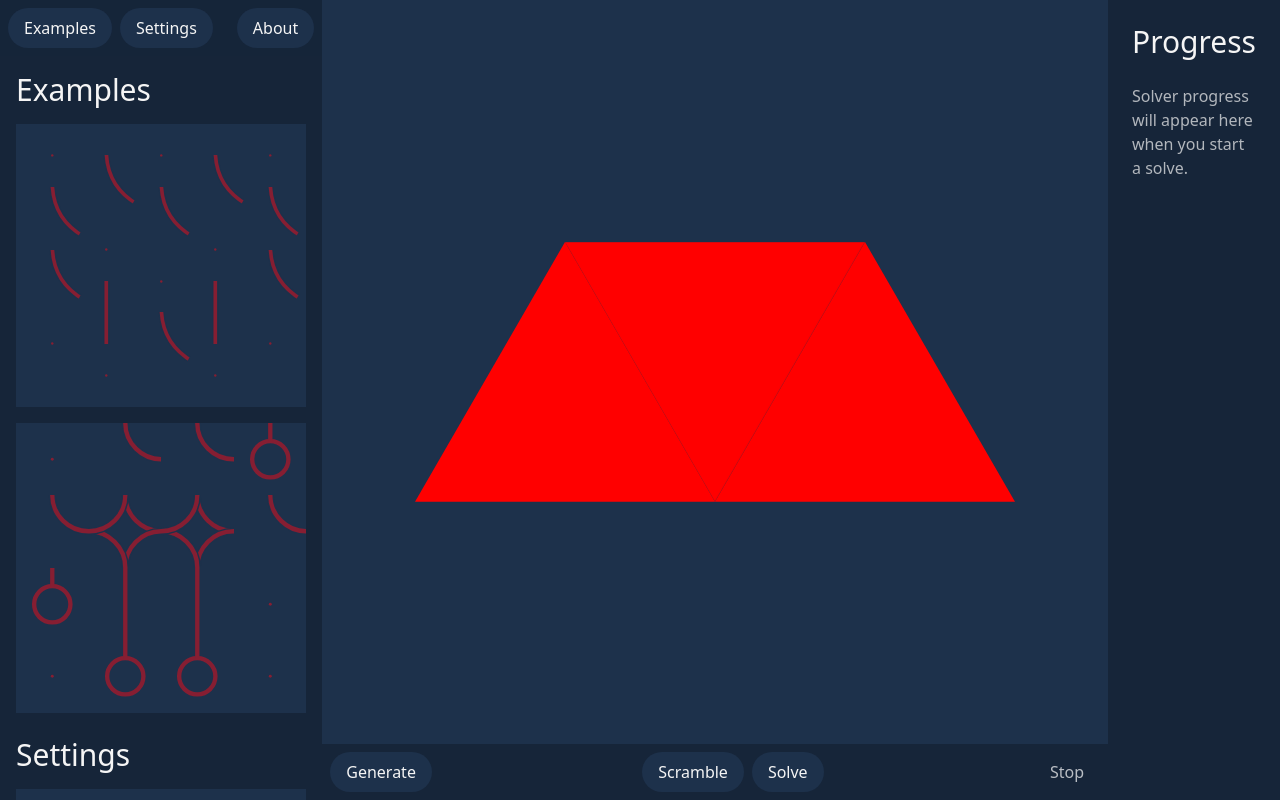
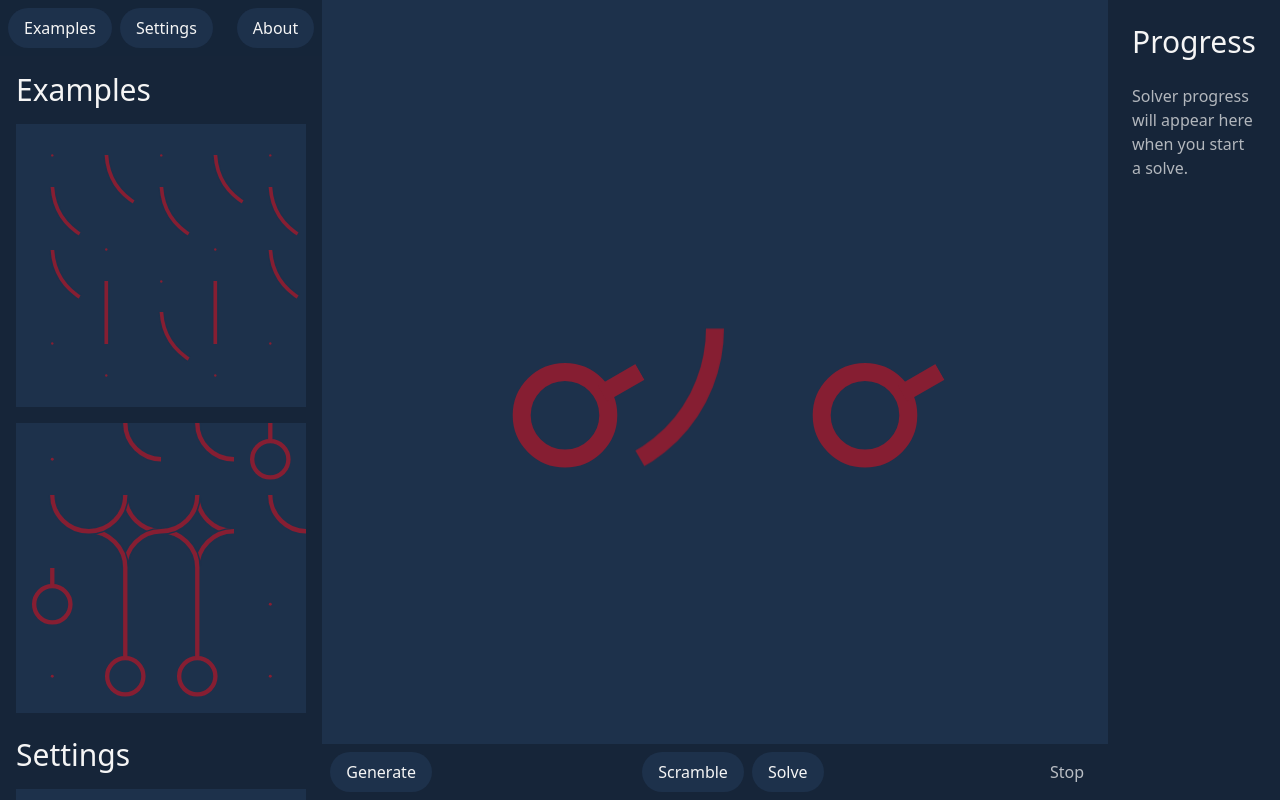
Before and after one commit to tomhooijenga/Infinity-loop-solver, a Vue app: page / in a window 1280 px wide. Built offline with nearby package versions, Linux system fonts and the light colour scheme.

Commit message:
Add triangle tile shapes

```diff
--- a/src/components/triangle/Grid.vue
+++ b/src/components/triangle/Grid.vue
@@ -3,7 +3,7 @@
     <Tile
       v-for="(tile, index) of tiles"
       :key="tile.type + index"
-      :style="tileStyle(tile, index)"
+      :style="tileStyle(tile)"
       :tile="tile"
       class="tile transition hover:bg-dark/50"
       :class="{
@@ -47,19 +47,29 @@ const gridStyle = computed((): CSSProperties => {
   };
 });
 
+function pointyUp(tile: TileType): boolean {
+  // (0,0) points up.
+  const { x, y } = tile;
+
+  if (y % 2 === 0) {
+    return x % 2 === 0;
+  }
+
+  return x % 2 === 1;
+}
+
 function tileStyle(tile: TileType): CSSProperties {
   let rotate = tile.direction * 120;
 
-  if (tile.y % 2 === 0) {
-    rotate += tile.x % 2 === 0 ? 0 : 180;
-  } else {
-    rotate += tile.x % 2 === 0 ? 180 : 0;
+  if (!pointyUp(tile)) {
+    rotate += 180;
   }
 
   return {
     gridRow: `${tile.y + 1} / span 1`,
     gridColumn: `${tile.x + 1} / span 2`,
     transform: `rotate(${rotate}deg)`,
+    transformOrigin: '50% 66.66666%'
   };
 }
 
@@ -70,6 +80,5 @@ const { isHighlighted } = useBoard();
 .tile {
   clip-path: polygon(50% 0%, 100% 100%, 0% 100%);
   will-change: transform, background-color;
-  background: red;
 }
 </style>
--- a/src/components/triangle/Tile.vue
+++ b/src/components/triangle/Tile.vue
@@ -1,8 +1,65 @@
 <template>
+  <svg :viewBox="`-50 -${height / 2} 100 ${height}`" class="w-full h-full">
+    <template v-if="tile.type === 'None'">
+      <circle r="2" class="fill-red" :cy="cy" />
+    </template>
 
-  <svg viewBox="-50 -43.3015 100 86.603" class="w-full h-full">
-    <template v-if="tile.type === 'None'">
-      <circle r="2" class="fill-red" />
+    <template v-else-if="tile.type === 'End'">
+      <circle
+        :r="cy"
+        :cy="cy"
+        class="fill-transparent stroke-red stroke-[6px]"
+      />
+      <path
+        :d="`M ${Math.cos((Math.PI * 2 * 30) / 360) * cy} ${
+          Math.sin((Math.PI * 2 * 30) / 360) * cy
+        } L 25 0`"
+        class="fill-transparent stroke-red stroke-[6px]"
+      />
+    </template>
+
+    <template v-else-if="tile.type === 'Turn'">
+      <circle
+        r="50"
+        cx="50"
+        :cy="height / 2"
+        class="fill-transparent stroke-red stroke-[6px]"
+      />
+    </template>
+
+    <template v-else-if="tile.type === 'Triangle'">
+      <circle
+        r="50"
+        cx="0"
+        :cy="-height / 2"
+        class="fill-transparent stroke-red stroke-[6px]"
+      />
+
+      <circle
+        r="50"
+        cx="50"
+        :cy="height / 2"
+        class="fill-transparent stroke-light stroke-[10px]"
+      />
+      <circle
+        r="50"
+        cx="50"
+        :cy="height / 2"
+        class="fill-transparent stroke-red stroke-[6px]"
+      />
+
+      <circle
+        r="50"
+        cx="-50"
+        :cy="height / 2"
+        class="fill-transparent stroke-light stroke-[10px]"
+      />
+      <circle
+        r="50"
+        cx="-50"
+        :cy="height / 2"
+        class="fill-transparent stroke-red stroke-[6px]"
+      />
     </template>
   </svg>
 </template>
@@ -11,10 +68,13 @@
 import { PropType } from "vue";
 import { Tile } from "@/lib/base/Tile";
 
+const height = Math.sqrt(100 ** 2 - 50 ** 2);
+const cy = (height / 2 + height / 2 - height / 2) / 3;
+
 defineProps({
   tile: {
     type: Object as PropType<Tile>,
-  required: true
-  }
-})
+    required: true,
+  },
+});
 </script>
```
